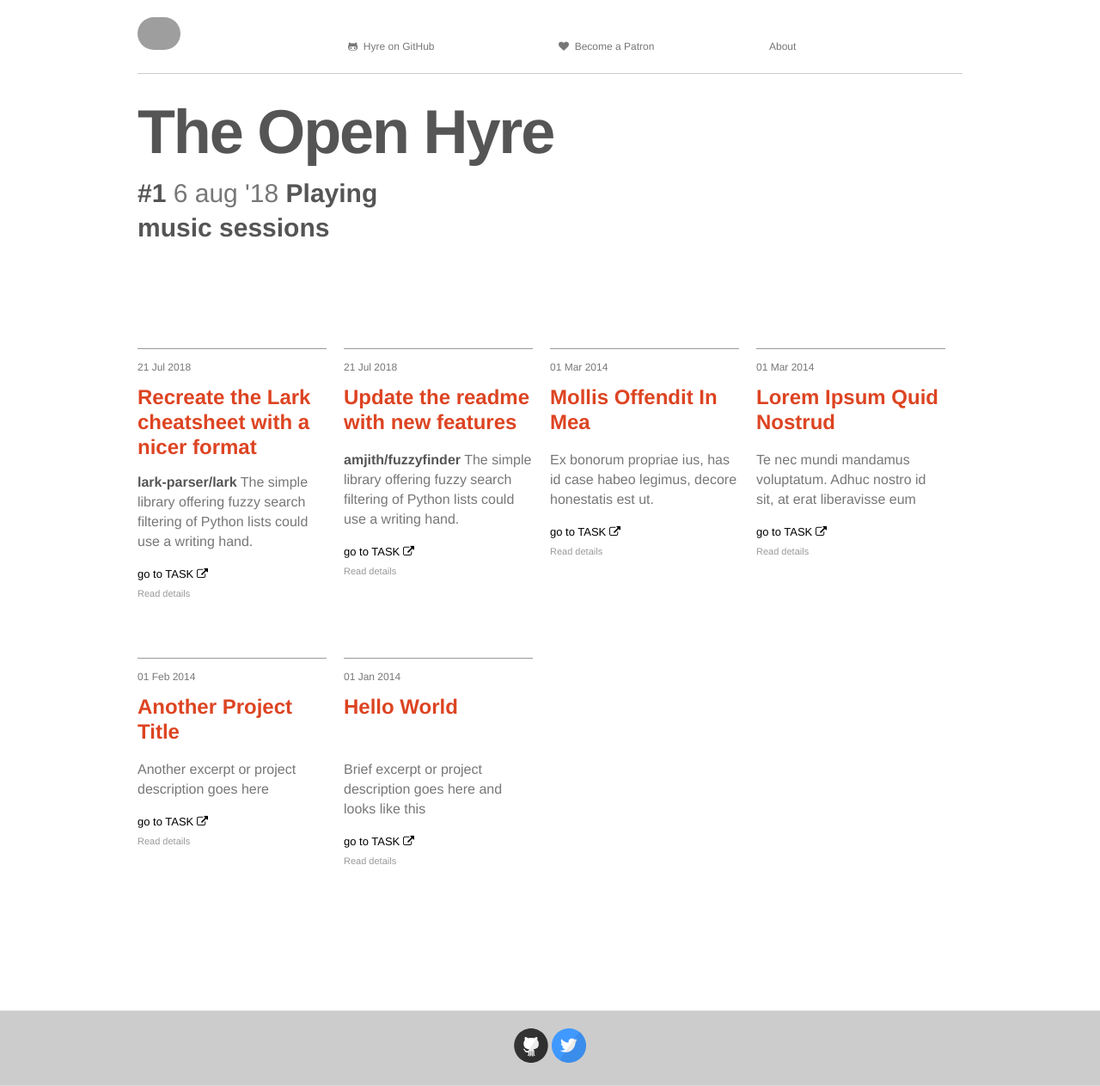
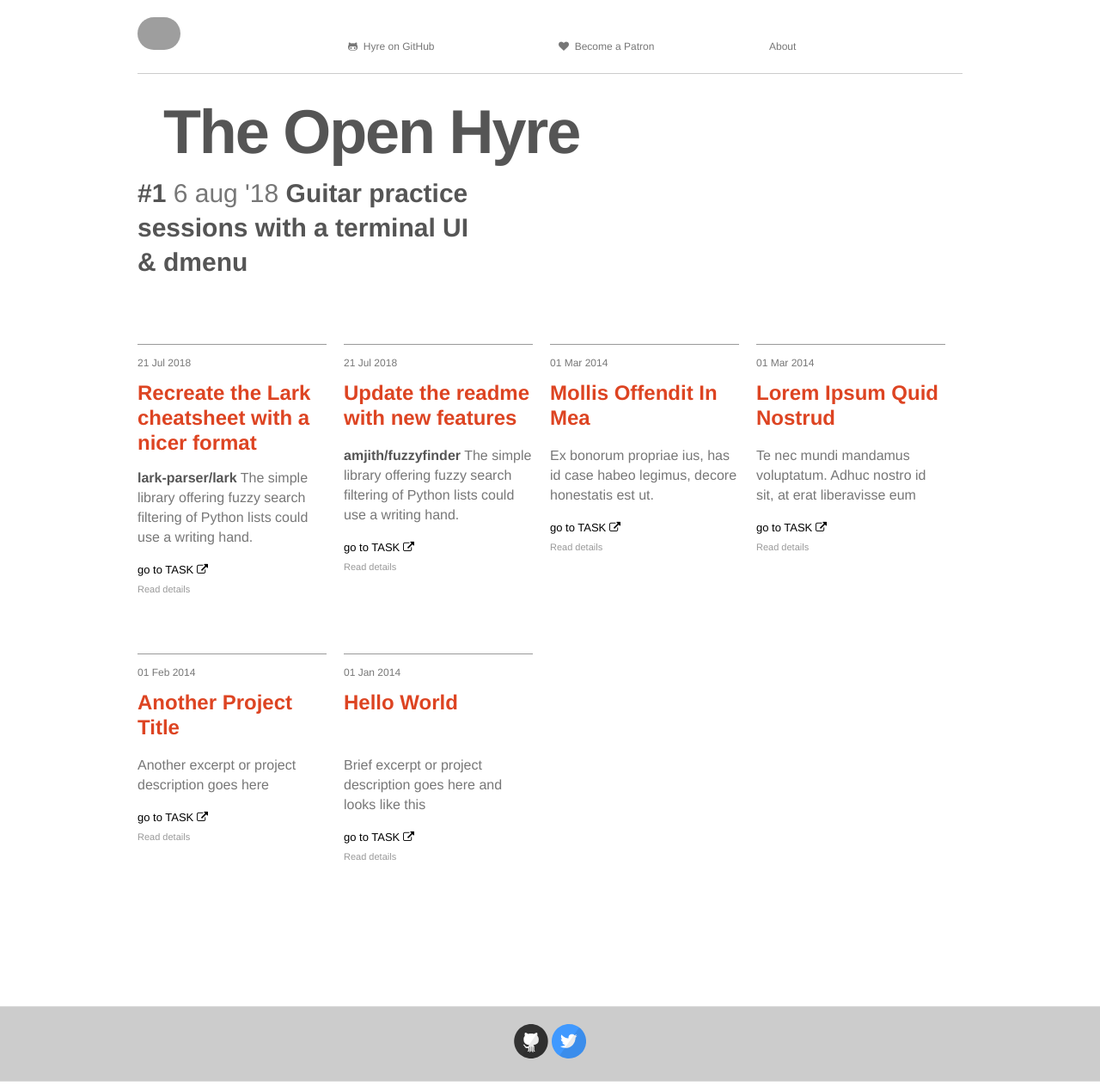
Before and after one commit to szpilman/theopenhyre, a Jekyll site: the page built from index.html, in a window 1280 px wide. Shown: the whole page at 86% size. Built offline with Jekyll 4.4.1, drawn with Linux system fonts in a browser that asks for light colours; nearby versions of some CDN libraries; grey boxes are pictures that could not be loaded.

Commit message:
change style to make TOH front page more compact
The whitespace on the board home was pushing tasks below the fold and
generally bothering. I mustered up changes in widths and seems to be
cool for smaller screens, I'll know for sure when it's on GH Pages.

There's a drive to work on this all the time and the benefit of short
vacations. I skipped the voice acting course today, again. Yesterday
my friend sent my referral for his new remote gig, it'd be at least
some comfort to be on the way with the selection process, which he
said was simple, in case reality hits sooner than expected or The Open
Hyre doesn't garner much attention.

This same friend, producer and coder, now I realize, is a great person
to ask for feedback on this project. Everything is suddenly so smooth
and easier, falling into place. The nights are harder lately but I'm on
the run now. There's something booming in my chest again.

```diff
--- a/_config.yml
+++ b/_config.yml
@@ -6,7 +6,7 @@
 name: The Open Hyre
 
 # Short bio or description (displayed in the header)
-description: <b>#1</b> 6 aug '18 <b>Playing music sessions</b>
+description: <b>#1</b> 6 aug '18 <b>Guitar practice sessions with a terminal UI &amp; dmenu</b>
 
 # URL of your avatar or profile pic (you could use your GitHub profile pic)
 avatar: https://pbs.twimg.com/profile_images/1779775150/bitty-icon_bigger.gif
--- a/_includes/masthead.html
+++ b/_includes/masthead.html
@@ -7,7 +7,7 @@
             <a href="{{ site.baseurl }}/about">About</a>
             <a href="http://www.patreon.com/hyre"><i class="fa
                 fa-heart"></i> &nbsp;Become a Patron</a>
-            <a href="https://github.com//openhyre"><i
+            <a href="https://github.com/openhyre"><i
                 class="fa fa-github-alt"></i> &nbsp;Hyre on GitHub</a>
           </nav>
         </header>
--- a/style.scss
+++ b/style.scss
@@ -90,6 +90,7 @@ h1 {
   max-width: 600px;
   margin-top: 30px;
   margin-bottom: 20px;
+  margin-left: 30px;
   letter-spacing: -.03em;
   a {
     color: $darkGray;
@@ -123,8 +124,8 @@ p {
   font-size: 30px;
   font-weight: 300;
   line-height: 40px;
-  max-width: 310px;
-  margin-bottom: 120px;
+  max-width: 395px;
+  margin-bottom: 75px;
   @include mobile {
     margin: 30px 20px 60px 20px;
   }
```
Also changed, not shown: 1 other file.
